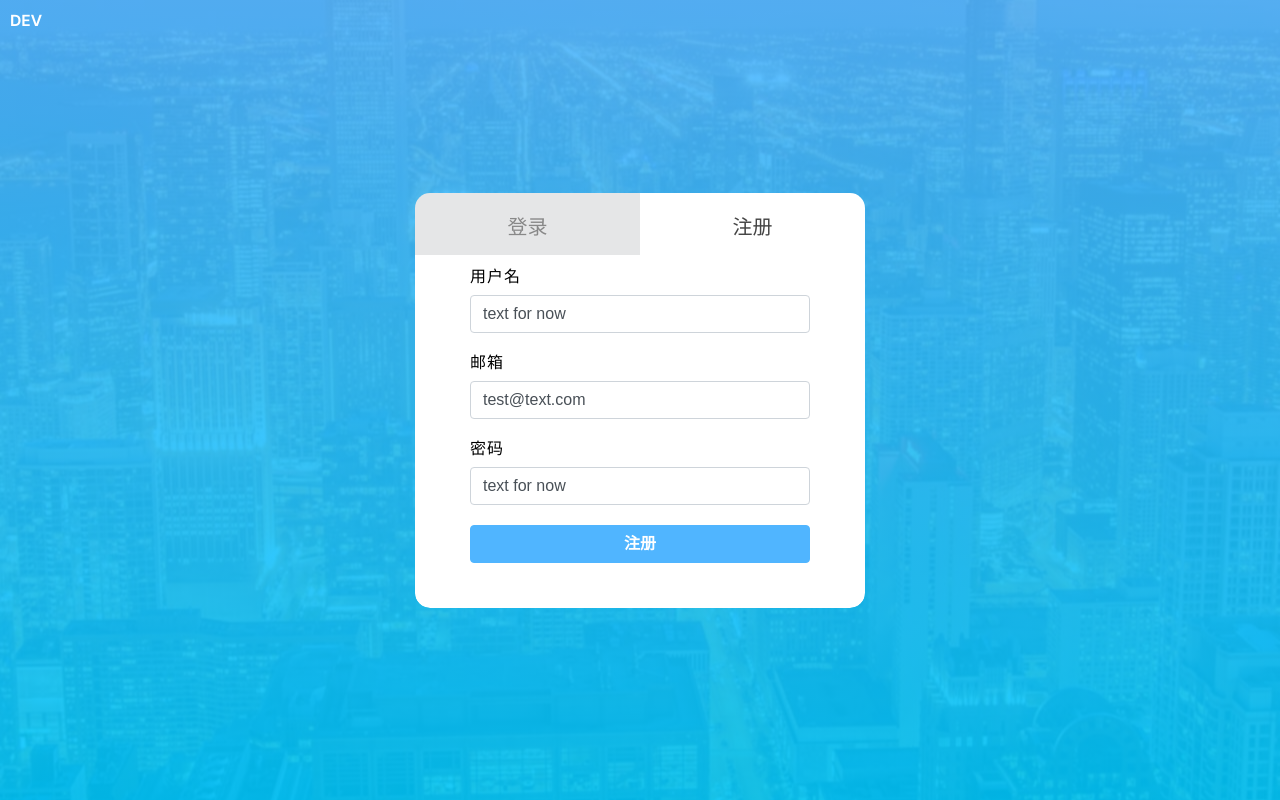
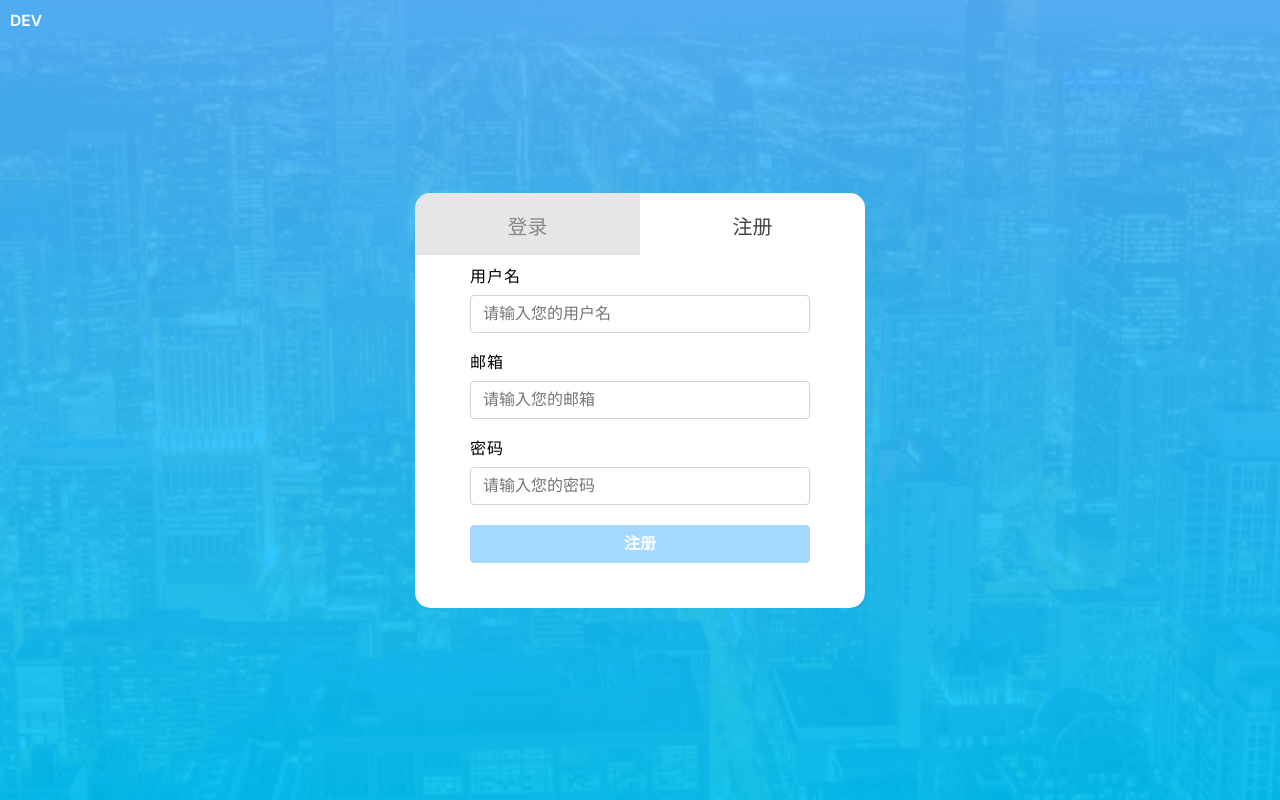
Before and after one commit to ASElieen/social-fe, a React (Create React App) app: page / in a window 1280 px wide. Both pictures are taken after a click on the button "注册". Built offline with nearby package versions, Linux system fonts and the light colour scheme.

Commit message:
feat:(auth)注册页面中添加useState处理状态相关(样式，键入值)逻辑

```diff
--- a/src/pages/auth/register/Register.jsx
+++ b/src/pages/auth/register/Register.jsx
@@ -1,22 +1,50 @@
-import React from 'react';
+import React, { useState } from 'react';
 import Input from '../../../components/input/Input';
 import Button from '../../../components/button/Button';
 import './Register.scss';
 
 const Register = () => {
+  const [username, setUsername] = useState('');
+  const [email, setEmail] = useState('');
+  const [password, setPassword] = useState('');
+  const [loading, setLoading] = useState(false);
+  const [errorMessage, setErrorMessage] = useState('');
+  const [alertType, setAlertType] = useState('');
+  const [hasError, setHasError] = useState(false);
+
+  const registerUser = async (e) => {
+    setLoading(true);
+    e.preventDefault();
+    try {
+      setAlertType('alert-success');
+      setHasError(false);
+    } catch (error) {
+      setLoading(false);
+      setHasError(true);
+      setAlertType('alert-error');
+      setErrorMessage(error?.response?.data.message);
+    }
+  };
   return (
     <div className="auth-inner">
-      <form className="auth-form">
+      {hasError && errorMessage && (
+        <div className={`alerts ${alertType}`} role={'alert'}>
+          {errorMessage}
+        </div>
+      )}
+      <form className="auth-form" onSubmit={registerUser}>
         <div className="form-input-container">
           {/* username */}
           <Input
             id="username"
             name="username"
             type="text"
-            value="text for now"
+            value={username}
             labelText="用户名"
-            placeholder="enter ur username"
-            handleChange={() => {}}
+            placeholder="请输入您的用户名"
+            handleChange={(e) => {
+              setUsername(e.target.value);
+            }}
           />
 
           {/* email field */}
@@ -24,10 +52,12 @@ const Register = () => {
             id="email"
             name="email"
             type="text"
-            value="test@text.com"
+            value={email}
             labelText="邮箱"
-            placeholder="enter ur Email"
-            handleChange={() => {}}
+            placeholder="请输入您的邮箱"
+            handleChange={(e) => {
+              setEmail(e.target.value);
+            }}
           />
 
           {/* password field */}
@@ -35,14 +65,20 @@ const Register = () => {
             id="password"
             name="password"
             type="text"
-            value="text for now"
+            value={password}
             labelText="密码"
-            placeholder="enter ur password"
-            handleChange={() => {}}
+            placeholder="请输入您的密码"
+            handleChange={(e) => {
+              setPassword(e.target.value);
+            }}
           />
         </div>
         {/* button component */}
-        <Button label={'注册'} className="auth-button button" disabled={false} />
+        <Button
+          label={`${loading ? '正在注册中,请稍后...' : '注册'}`}
+          className="auth-button button"
+          disabled={!username || !email || !password}
+        />
       </form>
     </div>
   );
```
